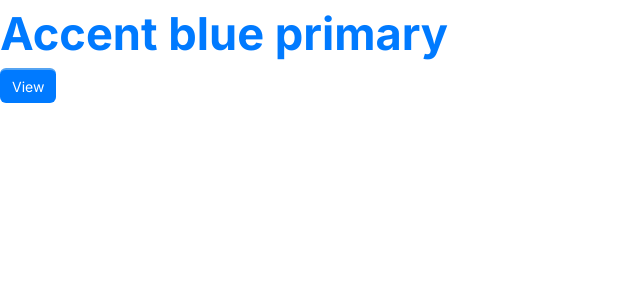
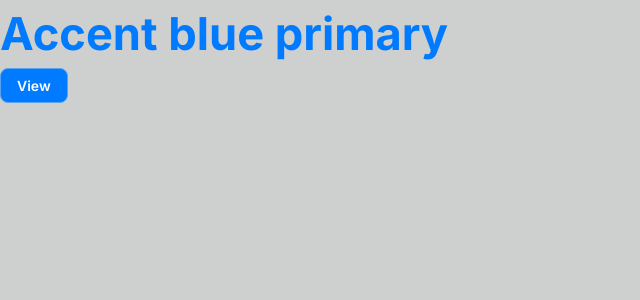
Before and after one commit to 360-ahemenjeho/svelte-ui, a Svelte app: page / in a window 1280 px wide. Shown: the top 300 px of the page, without its empty margins (0-640 px from the left). Built offline with nearby package versions, Linux system fonts and the light colour scheme.

Commit message:
Global body default styles

```diff
--- a/src/app.css
+++ b/src/app.css
@@ -76,3 +76,7 @@ html {
   --text-title-2: calc(var(--fontsize-base) * 1.307692308);
   --text-title-3: calc(var(--fontsize-base) * 1.153846154);
 }
+
+body {
+  @apply text-foreground-opaque-primary bg-surface-opaque-primary font-sans text-body;
+}
--- a/src/lib/components/Button.svelte
+++ b/src/lib/components/Button.svelte
@@ -3,6 +3,8 @@
 </script>
 
 <button
-  class="bg-accent-blue-primary py-1.5 px-3 rounded-md border-t-2 border-t-accent-blue-secondary text-body text-neutral-low cursor-pointer"
-  {onclick}>{text}</button
+  class="bg-accent-blue-primary py-1.5 px-4 rounded-lg border border-accent-blue-secondary text-body text-neutral-low cursor-pointer font-semibold"
+  {onclick}
 >
+  {text}
+</button>
--- a/svelte.config.js
+++ b/svelte.config.js
@@ -1,8 +1,8 @@
-import { vitePreprocess } from '@sveltejs/vite-plugin-svelte'
+import { vitePreprocess } from "@sveltejs/vite-plugin-svelte";
 
 /** @type {import("@sveltejs/vite-plugin-svelte").SvelteConfig} */
 export default {
   // Consult https://svelte.dev/docs#compile-time-svelte-preprocess
   // for more information about preprocessors
   preprocess: vitePreprocess(),
-}
+};
```
